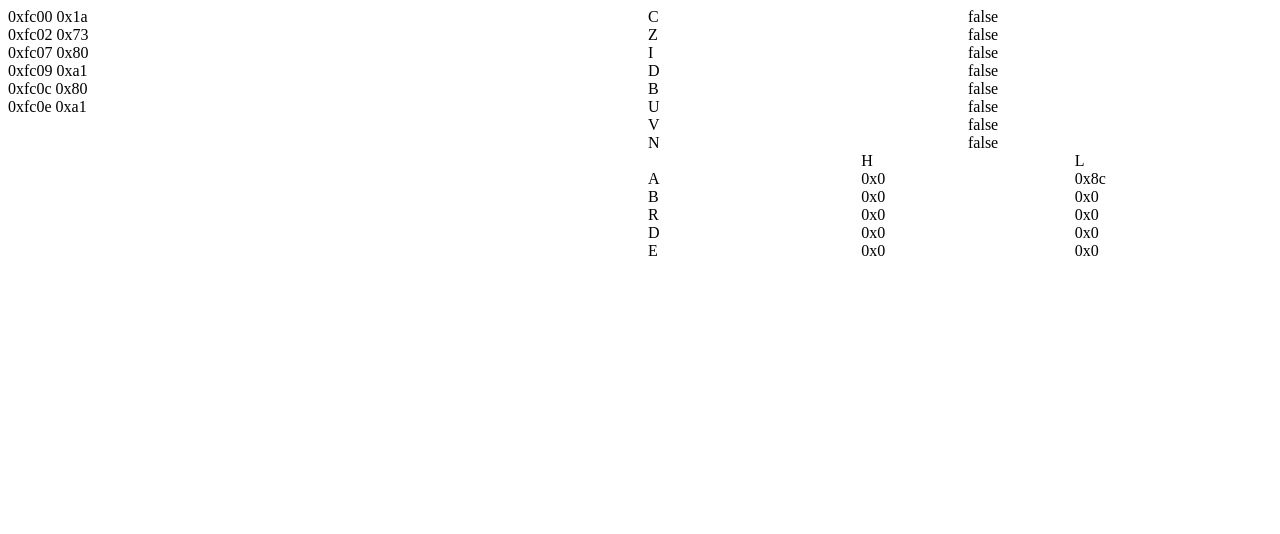
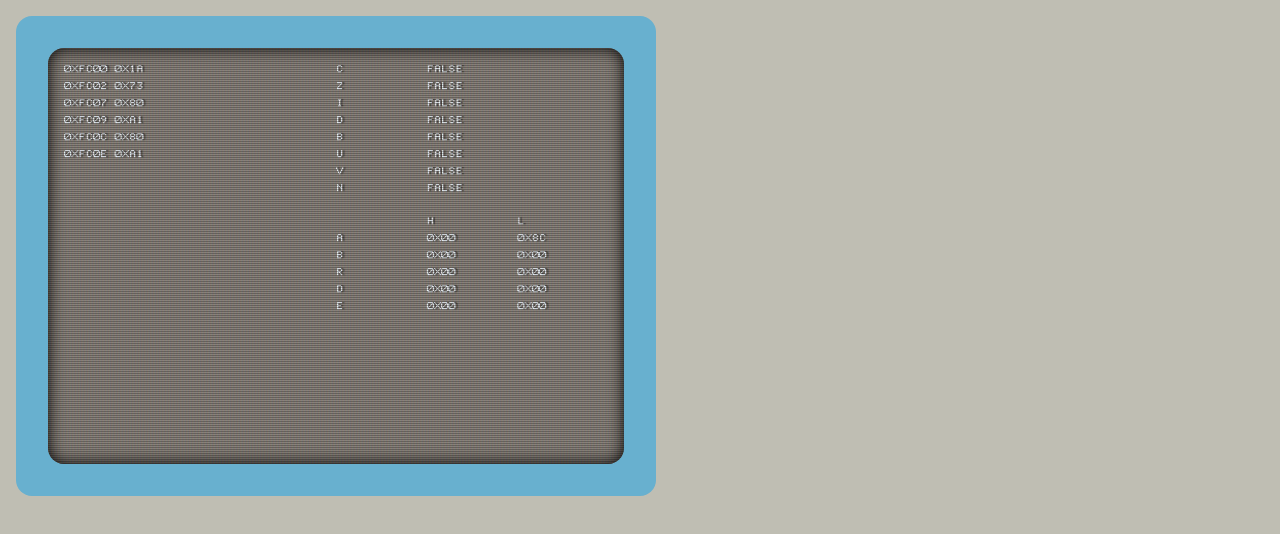
Before and after one commit to zoltantamasvajda/centurion_web_emu, a plain HTML site: page index.html in a window 1280 px wide. Drawn offline with Linux system fonts and the light colour scheme.

Commit message:
css magic

```diff
--- a/index.html
+++ b/index.html
@@ -10,6 +10,8 @@
 </head>
 
 <body>
+    <div class="bezel">
+        <div class="crt">
             <div id="log"></div>
             <div id="status">
                 <div id="flags"></div>
@@ -19,6 +21,8 @@
                     <div>L</div>
                 </div>
             </div>
+        </div>
+    </div>
     <script src="index.js"></script>
 </body>
 
--- a/index.js
+++ b/index.js
@@ -99,7 +99,7 @@ async function main() {
     let halt = false
     while (!halt) {
         const opcode = readmem(PC)
-        log("0x" + PC.toString(16) + " 0x" + opcode.toString(16))
+        log("0x" + PC.toString(16).padStart(2, '0') + " 0x" + opcode.toString(16).padStart(2, '0'))
         PC++
         switch (opcode) {
             case 0x00:// hlt Halts the CPU AX/AH/AL
@@ -484,8 +484,10 @@ function setup() {
         label.appendChild(textnode);
         const value = document.createElement('div');
         value.id = flag
+        const spacer = document.createElement('div');
         flagsDiv.appendChild(label);
         flagsDiv.appendChild(value);
+        flagsDiv.appendChild(spacer);
 
     }
 
@@ -511,7 +513,7 @@ function draw() {
     for (let register in REGISTERS) {
         const registerDivLo = document.getElementById(register + 'Lo');
         const registerDivHi = document.getElementById(register + 'Hi');
-        registerDivLo.innerHTML = '0x' + (readReg(register) & 0xff).toString(16)
-        registerDivHi.innerHTML = '0x' + (readReg(register) >> 8).toString(16)
+        registerDivLo.innerHTML = '0x' + (readReg(register) & 0xff).toString(16).padStart(2, '0')
+        registerDivHi.innerHTML = '0x' + (readReg(register) >> 8).toString(16).padStart(2, '0')
     }
 }
--- a/style.css
+++ b/style.css
@@ -1,7 +1,32 @@
 body {
-    width: 100vw;
-    height: 100vh;
+    margin: auto;
+    box-sizing: border-box;
+    text-transform: uppercase;
+    background-color: #BFBEB3;
+    padding: 1rem;
+}
+
+.bezel {
+    width: 80ch;
+    height: 60ch;
+    box-sizing: border-box;
+    padding: 2rem;
+    background-color: #68B0CF;
+    border-radius: 1rem;
+}
+
+.crt {
+    font-family: 'CenturionTerm81', Fallback, monospace;
+    background-color: #8A847C;
+    color: #F1F9FF;
+    width: 100%;
+    height: 100%;
     display: flex;
+    box-sizing: border-box;
+    padding: 1rem;
+    box-shadow: inset 0 0 1rem #000000;
+    border-radius: 1rem;
+    position: relative;
 }
 
 #log {
@@ -18,10 +43,122 @@ body {
 
 #flags {
     display: grid;
-    grid-template-columns: 1fr 1fr;
+    grid-template-columns: 1fr 1fr 1fr;
+    margin-bottom: 1rem;
 }
 
 #registers {
     display: grid;
     grid-template-columns: 1fr 1fr 1fr;
 }
+
+@font-face {
+    font-family: 'CenturionTerm81';
+    src: url('CenturionTerm81.ttf') format('truetype');
+    /* Chrome 4+, Firefox 3.5, Opera 10+, Safari 3—5 */
+}
+
+@keyframes textShadow {
+    0% {
+        text-shadow: 0.4389924193300864px 0 1px rgba(0, 0, 0, 0.5);
+    }
+
+    5% {
+        text-shadow: 2.7928974010788217px 0 1px rgba(0, 0, 0, 0.5);
+    }
+
+    10% {
+        text-shadow: 0.02956275843481219px 0 1px rgba(0, 0, 0, 0.5);
+    }
+
+    15% {
+        text-shadow: 0.40218538552878136px 0 1px rgba(0, 0, 0, 0.5);
+    }
+
+    20% {
+        text-shadow: 3.4794037899852017px 0 1px rgba(0, 0, 0, 0.5);
+    }
+
+    25% {
+        text-shadow: 1.6125630401149584px 0 1px rgba(0, 0, 0, 0.5);
+    }
+
+    30% {
+        text-shadow: 0.7015590085143956px 0 1px rgba(0, 0, 0, 0.5);
+    }
+
+    35% {
+        text-shadow: 3.896914047650351px 0 1px rgba(0, 0, 0, 0.5);
+    }
+
+    40% {
+        text-shadow: 3.870905614848819px 0 1px rgba(0, 0, 0, 0.5);
+    }
+
+    45% {
+        text-shadow: 2.231056963361899px 0 1px rgba(0, 0, 0, 0.5);
+    }
+
+    50% {
+        text-shadow: 0.08084290417898504px 0 1px rgba(0, 0, 0, 0.5);
+    }
+
+    55% {
+        text-shadow: 2.3758461067427543px 0 1px rgba(0, 0, 0, 0.5);
+    }
+
+    60% {
+        text-shadow: 2.202193051050636px 0 1px rgba(0, 0, 0, 0.5);
+    }
+
+    65% {
+        text-shadow: 2.8638780614874975px 0 1px rgba(0, 0, 0, 0.5);
+    }
+
+    70% {
+        text-shadow: 0.48874025155497314px 0 1px rgba(0, 0, 0, 0.5);
+    }
+
+    75% {
+        text-shadow: 1.8948491305757957px 0 1px rgba(0, 0, 0, 0.5);
+    }
+
+    80% {
+        text-shadow: 0.0833037308038857px 0 1px rgba(0, 0, 0, 0.5);
+    }
+
+    85% {
+        text-shadow: 0.09769827255241735px 0 1px rgba(0, 0, 0, 0.5);
+    }
+
+    90% {
+        text-shadow: 3.443339761481782px 0 1px rgba(0, 0, 0, 0.5);
+    }
+
+    95% {
+        text-shadow: 2.1841838852799786px 0 1px rgba(0, 0, 0, 0.5);
+    }
+
+    100% {
+        text-shadow: 2.6208764473832513px 0 1px rgba(0, 0, 0, 0.5);
+    }
+}
+
+.crt::before {
+    content: " ";
+    display: block;
+    position: absolute;
+    top: 0;
+    left: 0;
+    bottom: 0;
+    right: 0;
+    background: linear-gradient(rgba(18, 16, 16, 0) 50%, rgba(0, 0, 0, 0.25) 50%), linear-gradient(90deg, rgba(255, 0, 0, 0.06), rgba(0, 255, 0, 0.02), rgba(0, 0, 255, 0.06));
+    z-index: 2;
+    background-size: 100% 2px, 3px 100%;
+    pointer-events: none;
+    border-radius: inherit;
+}
+
+.crt {
+    animation: textShadow 30s infinite;
+}
```
Also changed, not shown: CenturionTerm81.ttf (added). Lines whose indentation alone changed are shown as unchanged.
